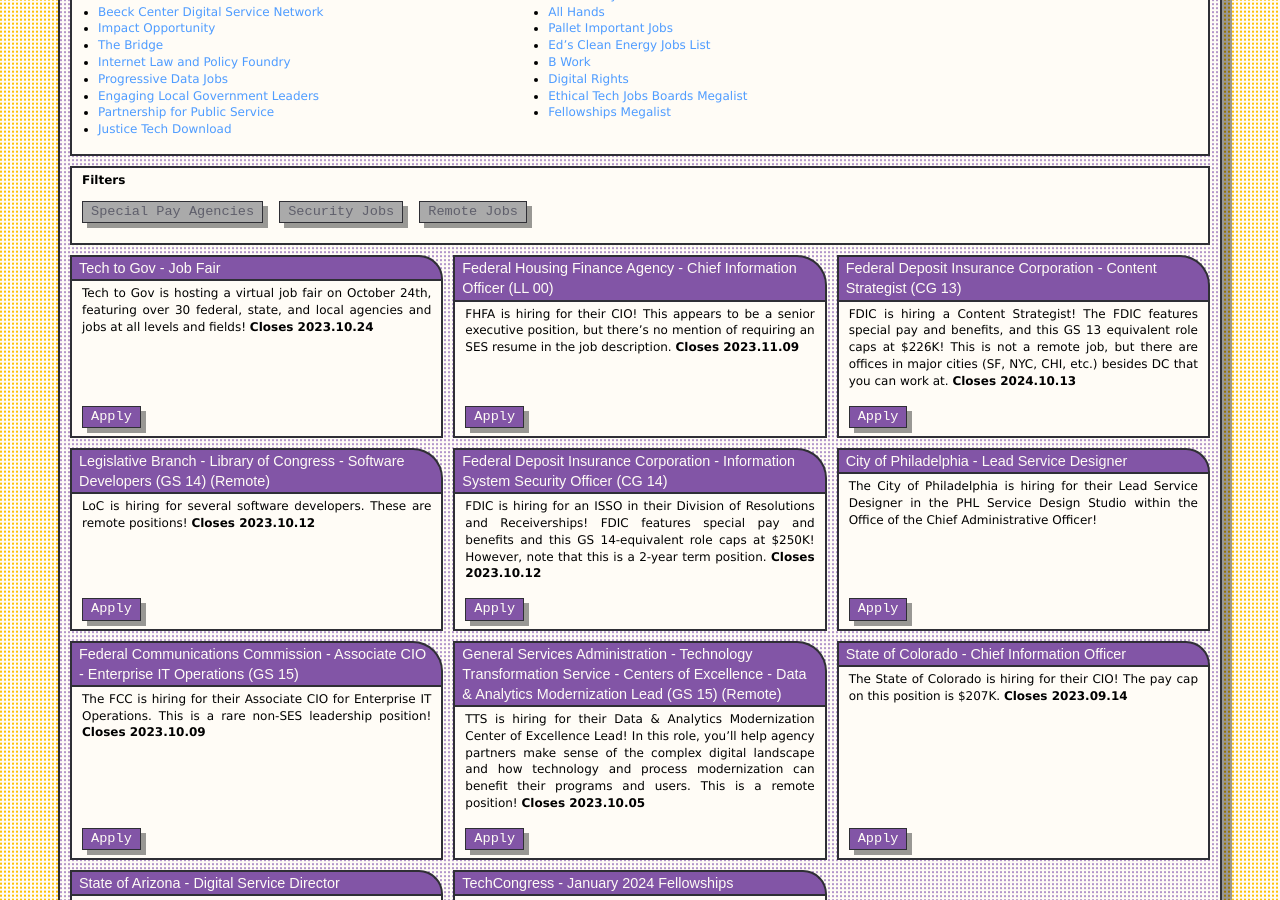
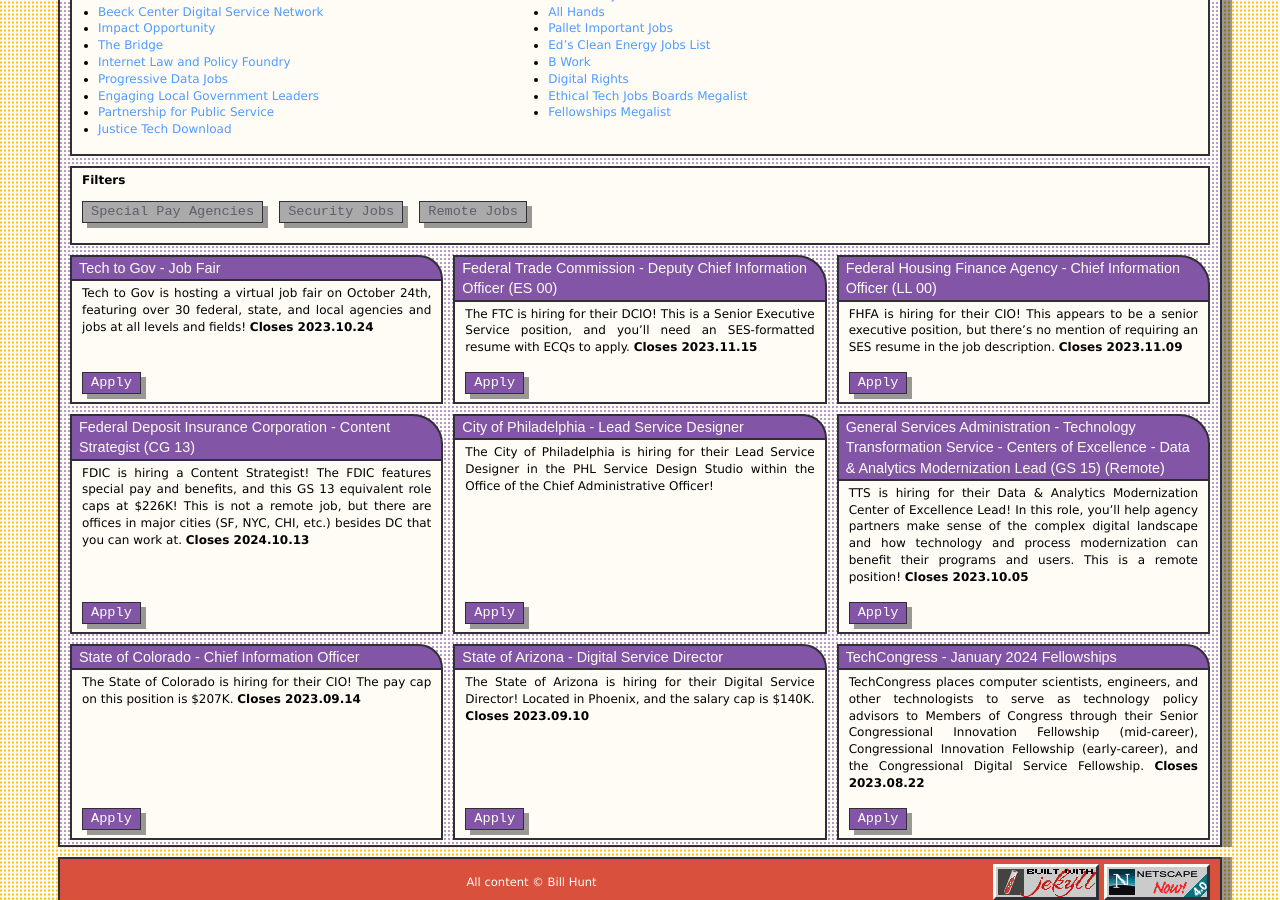
Before and after one commit to krusynth/billhunt.dev, a Jekyll site: the page built from jobs.md, in a window 1280 px wide and 900 px high, scrolled down 432 px. Built offline with Jekyll 4.4.1, drawn with Linux system fonts in a browser that asks for light colours; some web fonts are replaced.

Commit message:
Update jobs.

```diff
--- a/_data/usajobs.yml
+++ b/_data/usajobs.yml
@@ -9,14 +9,124 @@
   content: >-
     Tech to Gov is hosting a virtual job fair on October 24th, featuring over 30
     federal, state, and local agencies and jobs at all levels and fields!
-- id: '753304700'
-  posted: '2023-10-12T00:00:00.0000'
-  closes: '2023-10-16T23:59:59.9970'
-  agency: National Aeronautics and Space Administration - Headquarters, NASA
-  title: IT Cybersecurity Specialist (Direct Hire)
+- id: '754505300'
+  posted: '2023-10-16T00:00:00.0000'
+  closes: '2023-10-20T23:59:59.9970'
+  agency: Social Security Administration
+  title: IT Specialist (SYSANA)
+  grade: GS 13
+  url: https://www.usajobs.gov/GetJob/ViewDetails/754505300
+  remote: false
+  source: usajobs
+- id: '754571700'
+  posted: '2023-10-16T00:00:00.0000'
+  closes: '2023-10-20T23:59:59.9970'
+  agency: Social Security Administration
+  title: IT Specialist (SYSANA) (Direct Hire Authority)
+  grade: GS 13
+  url: https://www.usajobs.gov/GetJob/ViewDetails/754571700
+  remote: false
+  source: usajobs
+- id: '754611000'
+  posted: '2023-10-13T10:35:31.3300'
+  closes: '2023-10-27T23:59:59.9970'
+  agency: Department of Commerce - U.S. Census Bureau
+  title: Computer Scientist
   grade: GS 12
-  url: https://www.usajobs.gov/GetJob/ViewDetails/753304700
+  url: https://www.usajobs.gov/GetJob/ViewDetails/754611000
   remote: false
+  source: usajobs
+- id: '754711900'
+  posted: '2023-10-13T15:44:09.6430'
+  closes: '2023-10-26T23:59:59.9970'
+  agency: Department of Labor - Bureau of Labor Statistics
+  title: ITSPEC (NETWORK & SYSADMIN)
+  grade: GS 13
+  url: https://www.usajobs.gov/GetJob/ViewDetails/754711900
+  remote: false
+  source: usajobs
+- id: '754793600'
+  posted: '2023-10-17T00:00:00.0000'
+  closes: '2023-10-31T23:59:59.9970'
+  agency: Department of Commerce - National Oceanic and Atmospheric Administration
+  title: IT Specialist (CUSTOMER SUPPORT)
+  grade: GS 12
+  url: https://www.usajobs.gov/GetJob/ViewDetails/754793600
+  remote: false
+  source: usajobs
+- id: '754822200'
+  posted: '2023-10-16T08:49:17.6770'
+  closes: '2023-10-23T23:59:59.9970'
+  agency: Department of Veterans Affairs - Board of Veterans' Appeals
+  title: Data Scientist
+  grade: GS 13
+  url: https://www.usajobs.gov/GetJob/ViewDetails/754822200
+  remote: false
+  source: usajobs
+- id: '754829300'
+  posted: '2023-10-17T00:00:00.0000'
+  closes: '2023-10-30T23:59:59.9970'
+  agency: Department of State - Department of State - Agency Wide
+  title: Supervisory Information Technology Specialist (INFOSEC)
+  grade: GS 15
+  url: https://www.usajobs.gov/GetJob/ViewDetails/754829300
+  remote: false
+  source: usajobs
+- id: '754833400'
+  posted: '2023-10-16T09:29:39.9630'
+  closes: '2023-10-30T23:59:59.9970'
+  agency: 'Smithsonian Institution '
+  title: IT Specialist
+  grade: IS 14
+  url: https://www.usajobs.gov/GetJob/ViewDetails/754833400
+  remote: false
+  source: usajobs
+- id: '754855600'
+  posted: '2023-10-16T10:20:12.3700'
+  closes: '2023-11-15T23:59:59.9970'
+  agency: Federal Trade Commission
+  title: Deputy Chief Information Officer
+  grade: ES 00
+  url: https://www.usajobs.gov/GetJob/ViewDetails/754855600
+  remote: false
+  source: usajobs
+  content: >-
+    The FTC is hiring for their DCIO! This is a Senior Executive Service position, and you'll need an SES-formatted resume with ECQs to apply.
+- id: '754938200'
+  posted: '2023-10-16T13:40:22.1600'
+  closes: '2023-10-30T23:59:59.9970'
+  agency: Department of Homeland Security - Federal Emergency Management Agency
+  title: Computer Scientist
+  grade: IC 13
+  url: https://www.usajobs.gov/GetJob/ViewDetails/754938200
+  remote: false
+  source: usajobs
+- id: '754970200'
+  posted: '2023-10-16T14:49:14.7600'
+  closes: '2023-11-27T23:59:59.9970'
+  agency: Legislative Branch - House of Representatives
+  title: Director, Enterprise Operations
+  grade: HS 14
+  url: https://www.usajobs.gov/GetJob/ViewDetails/754970200
+  remote: false
+  source: usajobs
+- id: '755028900'
+  posted: '2023-10-16T17:31:22.3000'
+  closes: '2023-11-16T23:59:59.9970'
+  agency: Judicial Branch - U.S. Courts
+  title: Programmer Analyst
+  grade: CL 28
+  url: https://www.usajobs.gov/GetJob/ViewDetails/755028900
+  remote: false
+  source: usajobs
+- id: '755050100'
+  posted: '2023-10-17T00:00:00.0000'
+  closes: '2023-10-19T23:59:59.9970'
+  agency: Department of Energy - Department of Energy - Agency Wide
+  title: IT Cybersecurity Specialist (CYBERMGT)
+  grade: GS 14
+  url: https://www.usajobs.gov/GetJob/ViewDetails/755050100
+  remote: true
   source: usajobs
 - id: '754079100'
   posted: '2023-10-12T00:00:00.0000'
@@ -65,15 +175,6 @@
   url: https://www.usajobs.gov/GetJob/ViewDetails/754212200
   remote: false
   source: usajobs
-- id: '754214900'
-  posted: '2023-10-12T07:17:02.9400'
-  closes: '2023-10-16T23:59:59.9970'
-  agency: Social Security Administration
-  title: IT Specialist (SYSADMIN)(Hearings Operation IT Specialist)
-  grade: GS 12
-  url: https://www.usajobs.gov/GetJob/ViewDetails/754214900
-  remote: false
-  source: usajobs
 - id: '754239400'
   posted: '2023-10-12T00:00:00.0000'
   closes: '2023-10-16T23:59:59.9970'
@@ -90,15 +191,6 @@
   title: IT Program Manager (PLCYPLN)/Policy & Planning Division Chief
   grade: GS 15
   url: https://www.usajobs.gov/GetJob/ViewDetails/754240400
-  remote: false
-  source: usajobs
-- id: '754244600'
-  posted: '2023-10-12T00:00:00.0000'
-  closes: '2023-10-16T23:59:59.9970'
-  agency: Social Security Administration
-  title: IT Specialist (SYSADMIN)(Hearings Operation IT Specialist)
-  grade: GS 12
-  url: https://www.usajobs.gov/GetJob/ViewDetails/754244600
   remote: false
   source: usajobs
 - id: '754248900'
@@ -297,17 +389,6 @@
   url: https://www.usajobs.gov/GetJob/ViewDetails/752923800
   remote: false
   source: usajobs
-- id: '753045000'
-  posted: '2023-10-11T00:00:00.0000'
-  closes: '2023-10-15T23:59:59.9970'
-  agency: >-
-    Department of Health and Human Services - Office of the Secretary of Health
-    and Human Services
-  title: Information Technology Specialist (INFOSEC)
-  grade: GS 14
-  url: https://www.usajobs.gov/GetJob/ViewDetails/753045000
-  remote: false
-  source: usajobs
 - id: '753061700'
   posted: '2023-10-11T00:00:00.0000'
   closes: '2023-10-15T23:59:59.9970'
@@ -346,15 +427,6 @@
   url: https://www.usajobs.gov/GetJob/ViewDetails/753272600
   remote: false
   source: usajobs
-- id: '753328900'
-  posted: '2023-10-06T00:00:00.0000'
-  closes: '2023-10-16T23:59:59.9970'
-  agency: Department of the Treasury - Bureau of the Fiscal Service
-  title: IT Specialist (PLCYPLN)
-  grade: GS 12
-  url: https://www.usajobs.gov/GetJob/ViewDetails/753328900
-  remote: false
-  source: usajobs
 - id: '753330300'
   posted: '2023-10-06T00:00:00.0000'
   closes: '2023-10-16T23:59:59.9970'
@@ -382,17 +454,6 @@
   title: Information Technology Specialist (INFOSEC)
   grade: GS 14
   url: https://www.usajobs.gov/GetJob/ViewDetails/753378800
-  remote: false
-  source: usajobs
-- id: '753382100'
-  posted: '2023-10-06T00:00:00.0000'
-  closes: '2023-10-13T23:59:59.9970'
-  agency: >-
-    Department of Veterans Affairs - Deputy Assistant Secretary for Information
-    and Technology
-  title: IT Specialist (Network/Policy and Planning)
-  grade: GS 14
-  url: https://www.usajobs.gov/GetJob/ViewDetails/753382100
   remote: false
   source: usajobs
 - id: '753506700'
@@ -455,15 +516,6 @@
   url: https://www.usajobs.gov/GetJob/ViewDetails/753608100
   remote: false
   source: usajobs
-- id: '753613400'
-  posted: '2023-10-06T12:14:48.9830'
-  closes: '2023-10-12T23:59:59.9970'
-  agency: Department of Labor - Bureau of Labor Statistics
-  title: ITSPEC (SYSANALYSIS/PLCYPLN)
-  grade: GS 13
-  url: https://www.usajobs.gov/GetJob/ViewDetails/753613400
-  remote: false
-  source: usajobs
 - id: '753642800'
   posted: '2023-10-10T00:00:00.0000'
   closes: '2023-10-20T23:59:59.9970'
@@ -509,15 +561,6 @@
   title: Information Technology Specialist (INFOSEC)
   grade: GS 14
   url: https://www.usajobs.gov/GetJob/ViewDetails/753820600
-  remote: false
-  source: usajobs
-- id: '753851400'
-  posted: '2023-10-10T11:47:35.4770'
-  closes: '2023-10-16T23:59:59.9970'
-  agency: Department of Commerce - Office of the Secretary
-  title: IT Specialist (Applications Software)
-  grade: ZP 4
-  url: https://www.usajobs.gov/GetJob/ViewDetails/753851400
   remote: false
   source: usajobs
 - id: '753894800'
@@ -590,15 +633,6 @@
   url: https://www.usajobs.gov/GetJob/ViewDetails/689241200
   remote: false
   source: usajobs
-- id: '751558000'
-  posted: '2023-10-03T00:00:00.0000'
-  closes: '2023-10-16T23:59:59.9970'
-  agency: Department of Agriculture - Agricultural Research Service
-  title: Information Technology Specialist
-  grade: GS 12
-  url: https://www.usajobs.gov/GetJob/ViewDetails/751558000
-  remote: false
-  source: usajobs
 - id: '751781800'
   posted: '2023-10-01T00:00:00.0000'
   closes: '2024-03-31T23:59:59.9970'
@@ -607,15 +641,6 @@
   grade: GS 15
   url: https://www.usajobs.gov/GetJob/ViewDetails/751781800
   remote: true
-  source: usajobs
-- id: '751782000'
-  posted: '2023-10-01T00:00:00.0000'
-  closes: '2024-03-31T23:59:59.9970'
-  agency: Department of Energy - Department of Energy - Agency Wide
-  title: Information Technology Specialist (INFOSEC)
-  grade: GS 15
-  url: https://www.usajobs.gov/GetJob/ViewDetails/751782000
-  remote: false
   source: usajobs
 - id: '751889500'
   posted: '2023-09-29T00:00:00.0000'
@@ -628,15 +653,6 @@
   url: https://www.usajobs.gov/GetJob/ViewDetails/751889500
   remote: false
   source: usajobs
-- id: '751930800'
-  posted: '2023-10-01T00:00:00.0000'
-  closes: '2024-03-31T23:59:59.9970'
-  agency: Department of Energy - Department of Energy - Agency Wide
-  title: Information Technology Specialist (Cyber)
-  grade: GS 15
-  url: https://www.usajobs.gov/GetJob/ViewDetails/751930800
-  remote: false
-  source: usajobs
 - id: '751931500'
   posted: '2023-10-01T00:00:00.0000'
   closes: '2024-03-31T23:59:59.9970'
@@ -645,15 +661,6 @@
   grade: GS 15
   url: https://www.usajobs.gov/GetJob/ViewDetails/751931500
   remote: true
-  source: usajobs
-- id: '751977300'
-  posted: '2023-09-29T00:00:00.0000'
-  closes: '2023-10-13T23:59:59.9970'
-  agency: Department of Commerce - U.S. Census Bureau
-  title: IT Specialist (INFOSEC)
-  grade: GS 14
-  url: https://www.usajobs.gov/GetJob/ViewDetails/751977300
-  remote: false
   source: usajobs
 - id: '752042400'
   posted: '2023-09-28T17:11:14.3930'
@@ -664,17 +671,6 @@
   url: https://www.usajobs.gov/GetJob/ViewDetails/752042400
   remote: false
   source: usajobs
-- id: '752106300'
-  posted: '2023-09-29T08:53:06.0900'
-  closes: '2023-10-13T23:59:59.9970'
-  agency: >-
-    Department of Commerce - National Telecommunications and Information
-    Administration
-  title: IT Specialist (INFOSEC)
-  grade: ZP 4
-  url: https://www.usajobs.gov/GetJob/ViewDetails/752106300
-  remote: false
-  source: usajobs
 - id: '752212800'
   posted: '2023-09-29T12:44:04.1100'
   closes: '2023-10-13T23:59:59.9970'
@@ -682,17 +678,6 @@
   title: IT Specialist (Systems Analysis)
   grade: ZP 4
   url: https://www.usajobs.gov/GetJob/ViewDetails/752212800
-  remote: false
-  source: usajobs
-- id: '752252600'
-  posted: '2023-09-30T00:00:00.0000'
-  closes: '2023-10-13T23:59:59.9970'
-  agency: >-
-    Department of Homeland Security - Cybersecurity and Infrastructure Security
-    Agency
-  title: IT CYBERSECURITY SPECIALST (PLCYPLN)
-  grade: GS 14
-  url: https://www.usajobs.gov/GetJob/ViewDetails/752252600
   remote: false
   source: usajobs
 - id: '752380900'
@@ -706,15 +691,6 @@
   url: https://www.usajobs.gov/GetJob/ViewDetails/752380900
   remote: false
   source: usajobs
-- id: '752425000'
-  posted: '2023-10-03T00:00:00.0000'
-  closes: '2024-01-31T23:59:59.9970'
-  agency: Department of State - Department of State - Agency Wide
-  title: Foreign Service Information Management Specialist
-  grade: FP 05
-  url: https://www.usajobs.gov/GetJob/ViewDetails/752425000
-  remote: false
-  source: usajobs
 - id: '752547700'
   posted: '2023-10-03T00:00:00.0000'
   closes: '2023-10-11T23:59:59.9970'
@@ -726,15 +702,6 @@
   url: https://www.usajobs.gov/GetJob/ViewDetails/752547700
   remote: true
   source: usajobs
-- id: '752561700'
-  posted: '2023-10-02T15:48:08.8400'
-  closes: '2023-10-17T23:59:59.9970'
-  agency: Office of the Director of National Intelligence
-  title: Deputy Information System Security
-  grade: GS 14
-  url: https://www.usajobs.gov/GetJob/ViewDetails/752561700
-  remote: false
-  source: usajobs
 - id: '752667200'
   posted: '2023-10-04T00:00:00.0000'
   closes: '2023-10-12T23:59:59.9970'
@@ -742,17 +709,6 @@
   title: IT Specialist (Data Management)
   grade: FV J
   url: https://www.usajobs.gov/GetJob/ViewDetails/752667200
-  remote: false
-  source: usajobs
-- id: '752732500'
-  posted: '2023-10-03T00:00:00.0000'
-  closes: '2023-10-17T23:59:59.9970'
-  agency: Department of Agriculture - Office of the Chief Information Officer
-  title: >-
-    Supervisory IT Cybersecurity Specialist  (RSK) (Director Security Management
-    Division)
-  grade: GS 15
-  url: https://www.usajobs.gov/GetJob/ViewDetails/752732500
   remote: false
   source: usajobs
 - id: '752776800'
@@ -782,15 +738,6 @@
   url: https://www.usajobs.gov/GetJob/ViewDetails/753040400
   remote: false
   source: usajobs
-- id: '753053100'
-  posted: '2023-10-05T00:00:00.0000'
-  closes: '2023-10-16T23:59:59.9970'
-  agency: Department of the Interior - Office of the Secretary of the Interior
-  title: IT SPECIALIST (APPSW)
-  grade: GS 14
-  url: https://www.usajobs.gov/GetJob/ViewDetails/753053100
-  remote: false
-  source: usajobs
 - id: '753158200'
   posted: '2023-10-05T00:00:00.0000'
   closes: '2024-10-04T23:59:59.9970'
@@ -802,15 +749,6 @@
   url: https://www.usajobs.gov/GetJob/ViewDetails/753158200
   remote: true
   source: usajobs
-- id: '753272300'
-  posted: '2023-10-05T11:25:09.8730'
-  closes: '2023-10-13T23:59:59.9970'
-  agency: Department of State - Department of State - Agency Wide
-  title: Data Scientist
-  grade: GS 13
-  url: https://www.usajobs.gov/GetJob/ViewDetails/753272300
-  remote: false
-  source: usajobs
 - id: '753277100'
   posted: '2023-10-05T10:35:53.4970'
   closes: '2023-10-19T23:59:59.9970'
@@ -820,16 +758,6 @@
   url: https://www.usajobs.gov/GetJob/ViewDetails/753277100
   remote: false
   source: usajobs
-- id: '751332100'
-  posted: '2023-09-27T00:00:00.0000'
-  closes: '2023-10-12T23:59:59.9970'
-  agency: Legislative Branch - Library of Congress
-  title: Software Developers
-  grade: GS 14
-  url: https://www.usajobs.gov/GetJob/ViewDetails/751332100
-  remote: true
-  source: usajobs
-  content: LoC is hiring for several software developers. These are remote positions!
 - id: '751501700'
   posted: '2023-09-28T00:00:00.0000'
   closes: '2023-10-12T23:59:59.9970'
@@ -837,15 +765,6 @@
   title: IT Specialist (Systems Administration)
   grade: ZP 3
   url: https://www.usajobs.gov/GetJob/ViewDetails/751501700
-  remote: false
-  source: usajobs
-- id: '751583400'
-  posted: '2023-09-28T00:00:00.0000'
-  closes: '2023-10-11T23:59:59.9970'
-  agency: Department of Commerce - National Oceanic and Atmospheric Administration
-  title: IT Specialist (Data Management)
-  grade: ZP 4
-  url: https://www.usajobs.gov/GetJob/ViewDetails/751583400
   remote: false
   source: usajobs
 - id: '751696200'
@@ -857,20 +776,6 @@
   url: https://www.usajobs.gov/GetJob/ViewDetails/751696200
   remote: false
   source: usajobs
-- id: '751813500'
-  posted: '2023-09-28T09:11:23.6730'
-  closes: '2023-10-12T23:59:59.9970'
-  agency: Federal Deposit Insurance Corporation
-  title: Information System Security Officer
-  grade: CG 14
-  url: https://www.usajobs.gov/GetJob/ViewDetails/751813500
-  remote: false
-  source: usajobs
-  content: >-
-    FDIC is hiring for an ISSO in their Division of Resolutions and
-    Receiverships! FDIC features special pay and benefits and this GS
-    14-equivalent role caps at $250K! However, note that this is a 2-year term
-    position.
 - id: 743999931964826-lead-service-designer
   posted: 2023-09-26T16:01:20-0400
   agency: City of Philadelphia
@@ -883,15 +788,6 @@
     The City of Philadelphia is hiring for their Lead Service Designer in the
     PHL Service Design Studio within the Office of the Chief Administrative
     Officer!
-- id: '750654700'
-  posted: '2023-09-25T00:00:00.0000'
-  closes: '2023-10-10T23:59:59.9970'
-  agency: Department of Energy - Department of Energy - Agency Wide
-  title: Information Technology Cybersecurity Specialist
-  grade: GS 13
-  url: https://www.usajobs.gov/GetJob/ViewDetails/750654700
-  remote: false
-  source: usajobs
 - id: '750968400'
   posted: '2023-09-25T07:27:41.7130'
   closes: '2023-10-06T23:59:59.9970'
@@ -903,18 +799,6 @@
   url: https://www.usajobs.gov/GetJob/ViewDetails/750968400
   remote: false
   source: usajobs
-- id: '751099200'
-  posted: '2023-09-25T14:03:09.9330'
-  closes: '2023-10-09T23:59:59.9970'
-  agency: Federal Communications Commission
-  title: Associate CIO - Enterprise IT Operations
-  grade: GS 15
-  url: https://www.usajobs.gov/GetJob/ViewDetails/751099200
-  remote: false
-  source: usajobs
-  content: >-
-    The FCC is hiring for their Associate CIO for Enterprise IT Operations. This
-    is a rare non-SES leadership position!
 - id: '749908600'
   posted: '2023-09-19T09:49:53.8600'
   closes: '2023-10-03T23:59:59.9970'
@@ -922,15 +806,6 @@
   title: IT Specialist (Network)
   grade: IC 12
   url: https://www.usajobs.gov/GetJob/ViewDetails/749908600
-  remote: false
-  source: usajobs
-- id: '750163100'
-  posted: '2023-09-20T08:34:30.8770'
-  closes: '2023-09-28T23:59:59.9970'
-  agency: Equal Employment Opportunity Commission
-  title: Information Technology Specialist (Applications Software)
-  grade: GS 13
-  url: https://www.usajobs.gov/GetJob/ViewDetails/750163100
   remote: false
   source: usajobs
 - id: '750396900'
@@ -947,15 +822,6 @@
     Lead! In this role, you'll help agency partners make sense of the complex
     digital landscape and how technology and process modernization can benefit
     their programs and users.  This is a remote position!
-- id: '750743700'
-  posted: '2023-09-22T09:24:28.9730'
-  closes: '2023-10-06T23:59:59.9970'
-  agency: Export-Import Bank of the United States
-  title: IT SPECIALIST (INFOSEC)
-  grade: GS 14
-  url: https://www.usajobs.gov/GetJob/ViewDetails/750743700
-  remote: false
-  source: usajobs
 - id: '749374400'
   posted: '2023-09-15T10:29:59.5470'
   closes: '2023-09-29T23:59:59.9970'
@@ -963,15 +829,6 @@
   title: DATA SCIENTIST
   grade: SK 13
   url: https://www.usajobs.gov/GetJob/ViewDetails/749374400
-  remote: false
-  source: usajobs
-- id: '749579500'
-  posted: '2023-09-18T00:00:00.0000'
-  closes: '2023-09-22T23:59:59.9970'
-  agency: Social Security Administration
-  title: IT SPECIALIST (SYSANA)
-  grade: GS 13
-  url: https://www.usajobs.gov/GetJob/ViewDetails/749579500
   remote: false
   source: usajobs
 - id: '747622100'
```
